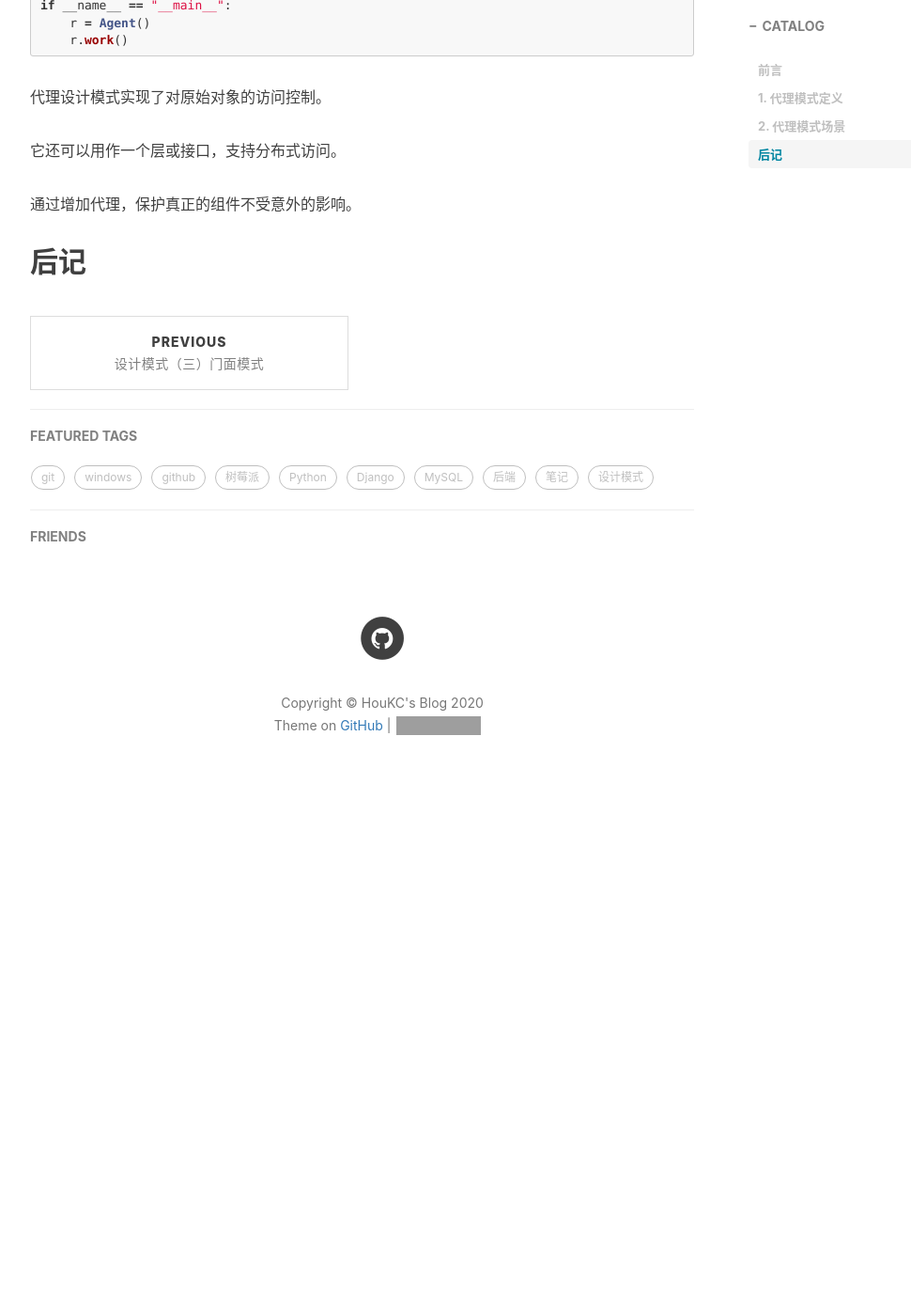
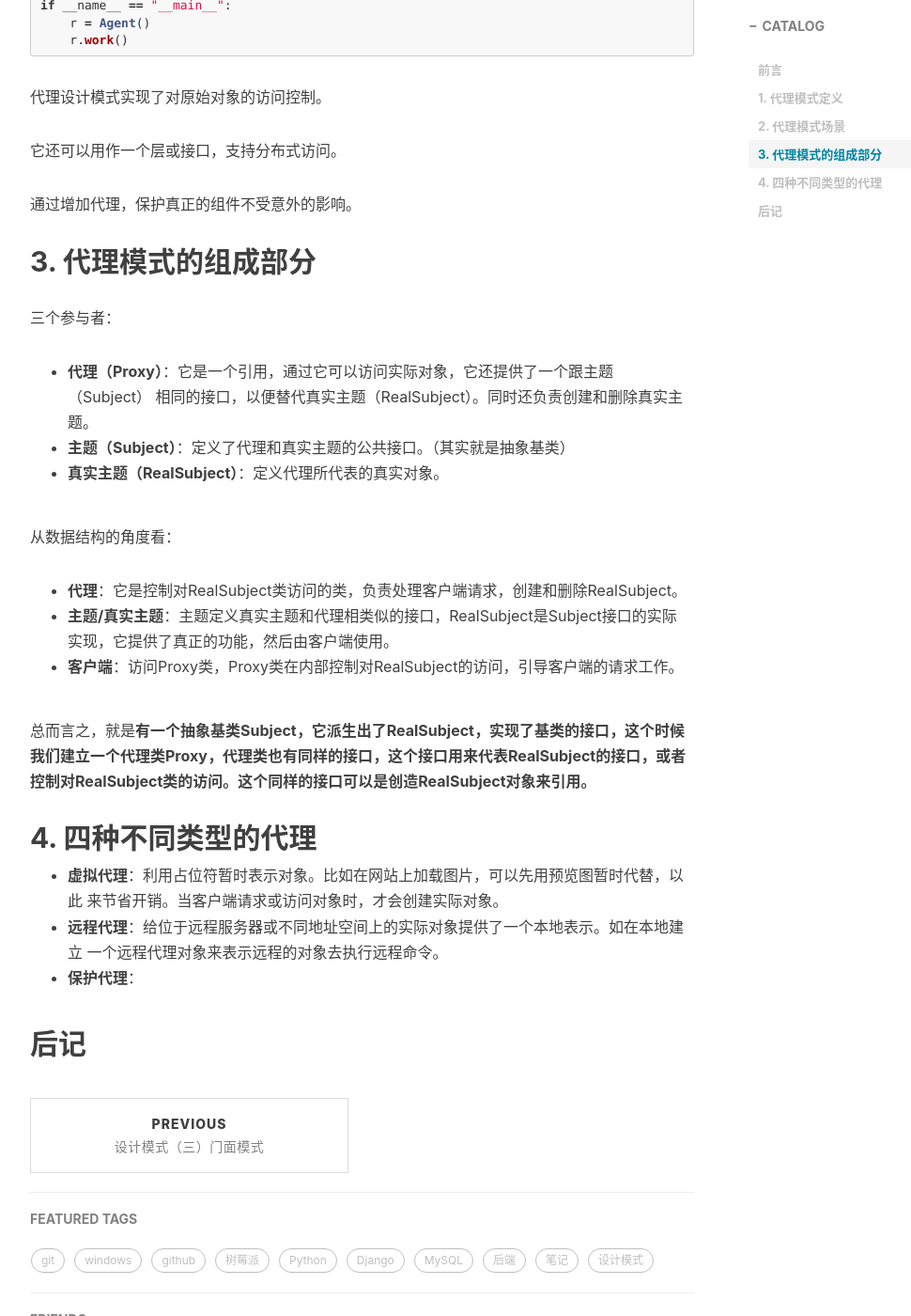
Before and after one commit to HouKC/houkc.github.io, a Jekyll site: the page built from _posts/2020-01-13-agentPattern.md, in a window 1280 px wide and 1400 px high, scrolled down 1968 px. Shown: the whole window at 94% size, without its empty margins (233-1203 px from the left). Built offline with Jekyll 4.4.1, drawn with Linux system fonts in a browser that asks for light colours; nearby versions of some CDN libraries; comment, search, counter and statistics services are not loaded; before the commit the page ends 2844 px from its top, so only the background shows below that; grey boxes are pictures that could not be loaded.

Commit message:
update agentPattern.md

```diff
--- a/_posts/2020-01-13-agentPattern.md
+++ b/_posts/2020-01-13-agentPattern.md
@@ -73,5 +73,28 @@ if __name__ == "__main__":
 
 通过增加代理，保护真正的组件不受意外的影响。
 
+## 3. 代理模式的组成部分
+三个参与者：
+- **代理（Proxy）**：它是一个引用，通过它可以访问实际对象，它还提供了一个跟主题（Subject）
+相同的接口，以便替代真实主题（RealSubject）。同时还负责创建和删除真实主题。
+- **主题（Subject）**：定义了代理和真实主题的公共接口。（其实就是抽象基类）
+- **真实主题（RealSubject）**：定义代理所代表的真实对象。
+
+从数据结构的角度看：
+- **代理**：它是控制对RealSubject类访问的类，负责处理客户端请求，创建和删除RealSubject。
+- **主题/真实主题**：主题定义真实主题和代理相类似的接口，RealSubject是Subject接口的实际
+实现，它提供了真正的功能，然后由客户端使用。
+- **客户端**：访问Proxy类，Proxy类在内部控制对RealSubject的访问，引导客户端的请求工作。
+
+总而言之，就是**有一个抽象基类Subject，它派生出了RealSubject，实现了基类的接口，这个时候
+我们建立一个代理类Proxy，代理类也有同样的接口，这个接口用来代表RealSubject的接口，或者
+控制对RealSubject类的访问。这个同样的接口可以是创造RealSubject对象来引用。**
+
+## 4. 四种不同类型的代理
+- **虚拟代理**：利用占位符暂时表示对象。比如在网站上加载图片，可以先用预览图暂时代替，以此
+来节省开销。当客户端请求或访问对象时，才会创建实际对象。
+- **远程代理**：给位于远程服务器或不同地址空间上的实际对象提供了一个本地表示。如在本地建立
+一个远程代理对象来表示远程的对象去执行远程命令。
+- **保护代理**：
 
 ## 后记
```
